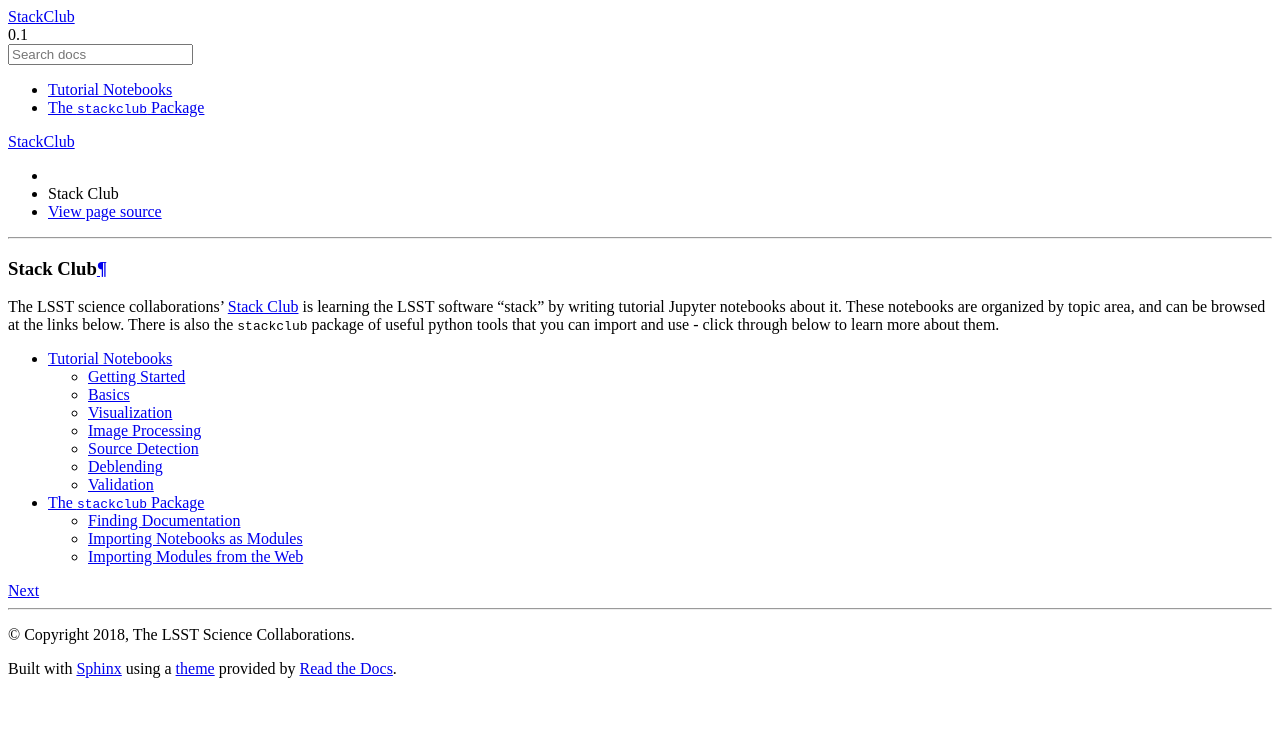
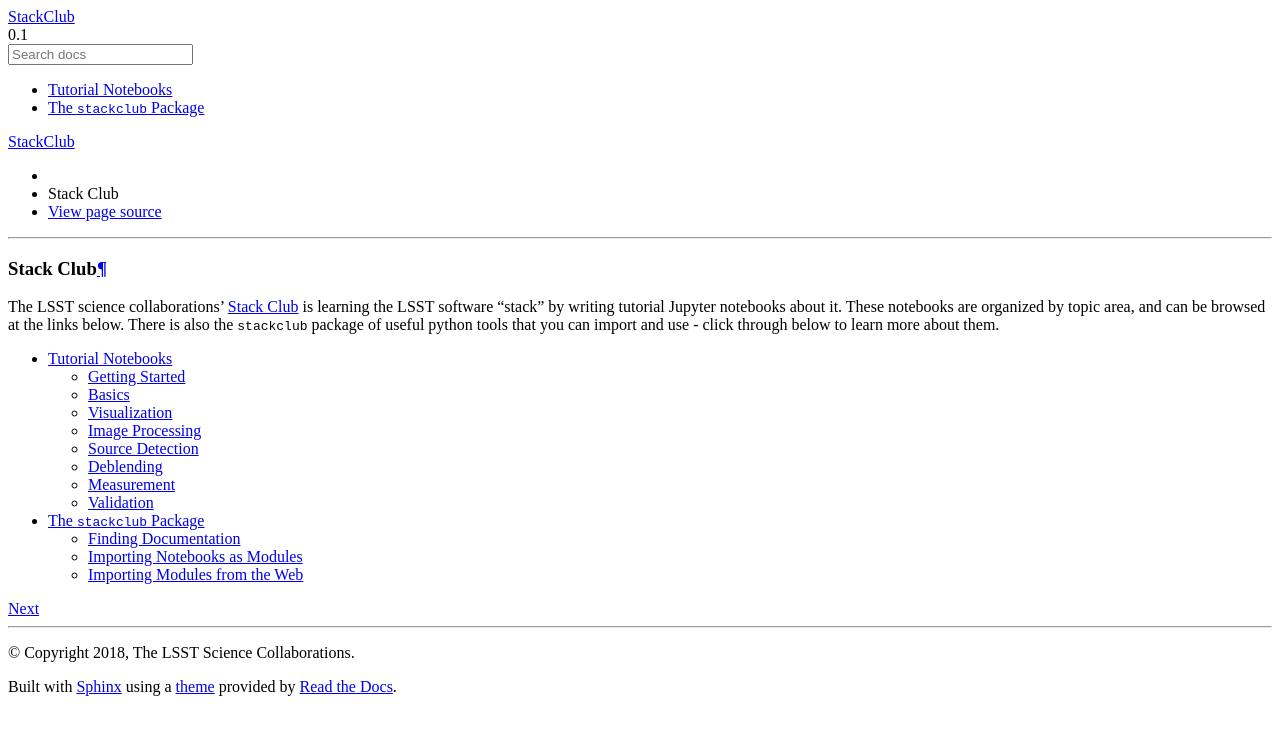
Before and after one commit to LSSTScienceCollaborations/StackClub, a Sphinx documentation site: the page built from docs/index.rst, in a window 1280 px wide. Shown: the top 735 px of the page. Built offline with Sphinx 7.4.7 and the Read the Docs theme 2.0.0, drawn with Linux system fonts in a browser that asks for light colours.

Commit message:
add Measurement directory to docs

```diff
--- a/docs/notebooks.rst
+++ b/docs/notebooks.rst
@@ -7,4 +7,5 @@
 .. include:: ../ImageProcessing/README.rst
 .. include:: ../SourceDetection/README.rst
 .. include:: ../Deblending/README.rst
+.. include:: ../Measurement/README.rst
 .. include:: ../Validation/README.rst
```
